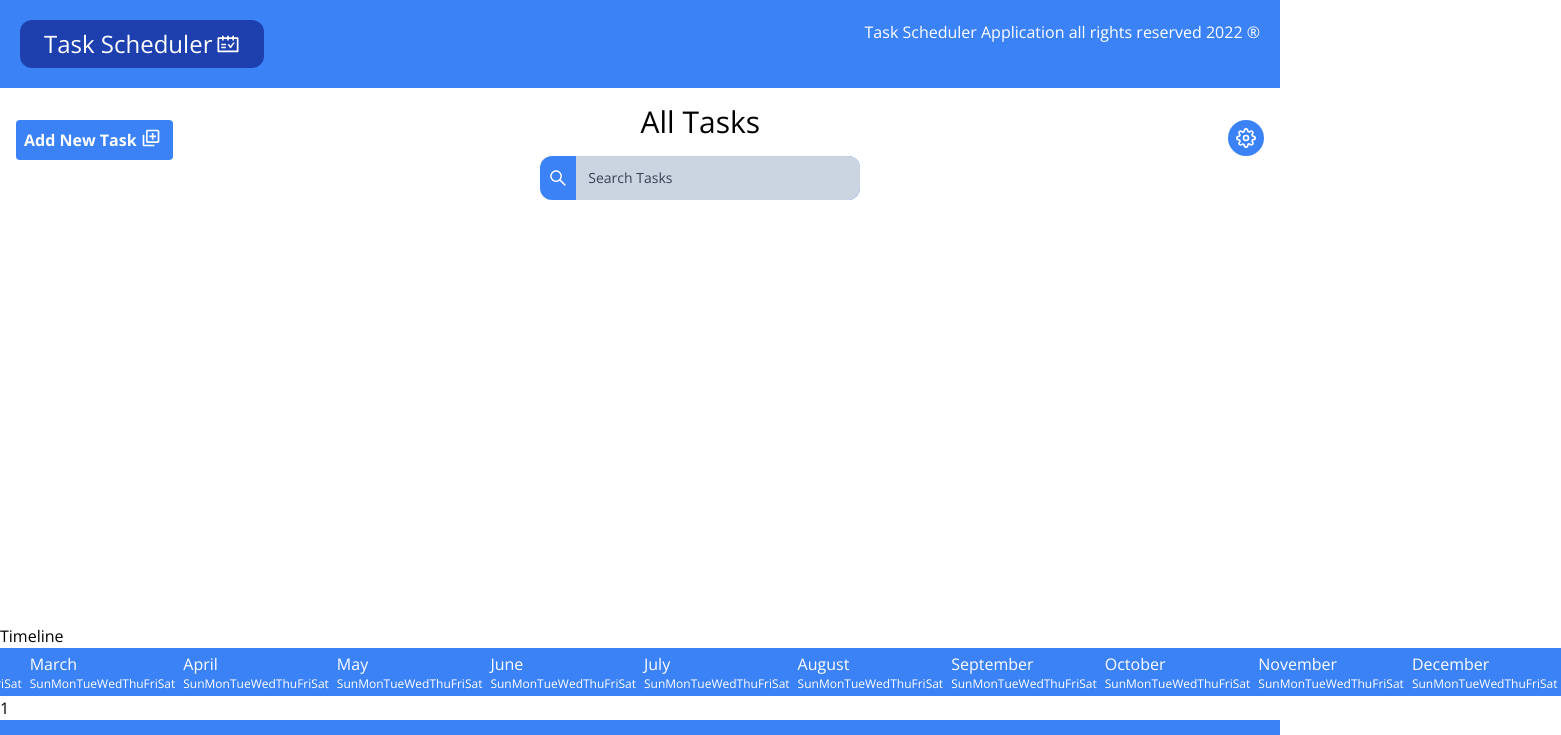
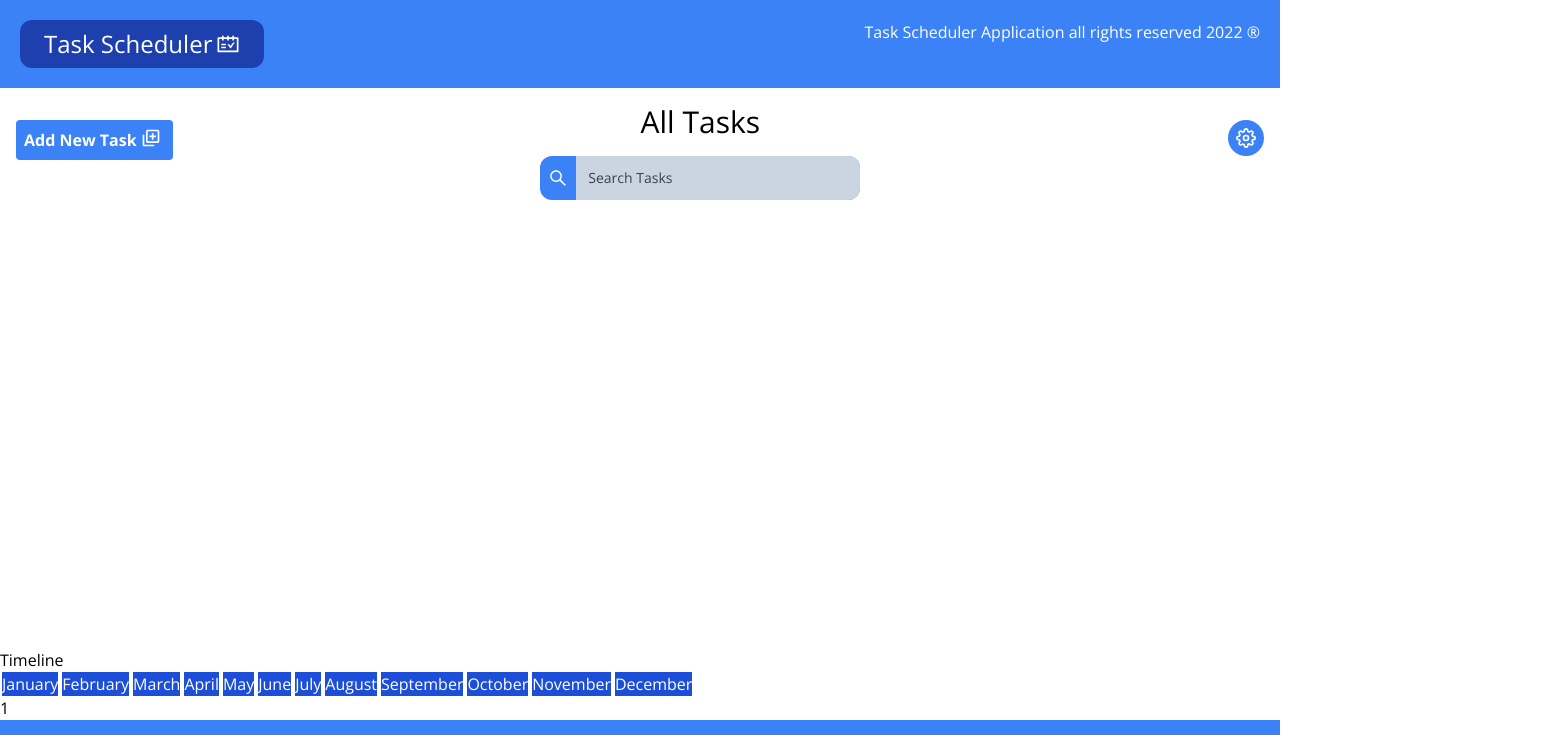
Before and after one commit to JamesTTTT/TaskScheduler, a React (Create React App) app: page / in a window 1280 px wide. Shown: the top 735 px of the page, 1561 px wide, since content can reach past the window. Built offline with nearby package versions, Linux system fonts and the light colour scheme.

Commit message:
Added functions for handling dates

```diff
--- a/src/App.js
+++ b/src/App.js
@@ -28,7 +28,9 @@ function App() {
           <TaskList loadedTasks={loadedTasks} updateTask={updateTask}/>
           <Settings/>
       </div>
-      <div><Timeline/></div>
+      <div>
+        <Timeline loadedTasks={loadedTasks}/>
+      </div>
       <div>
         <Footer/>
 
--- a/src/components/Timeline.jsx
+++ b/src/components/Timeline.jsx
@@ -9,12 +9,45 @@ const Timeline = (loadedTasks) => {
       dateObject: moment()
     })
 
-    // const timelineHeader = () => {
+  //   const daysOfTheYear = (month) => {
 
-    // }
+  //     let monthDayCount = monthDays(2022)
+  //      return monthDayCount.map((day)=> {
+  //          return (
+  //            <div key={day}>
+  //            <div className=' bg-blue-500 text-sm px-1 border-solid border-blue-800 border-x-2'>
+  //              <p>
+  //                {day}
+  //              </p>
+  //            </div>
+  //          </div>
+  //          );
+  //       });
+  //  }
 
-    // const taskRows = () => {
+    const daysOfTheYear = (y,m) =>{
+      //let months = moment.months();
 
+      let daysInMonths = [];
+      let yearMonth = "";
+      for (let mon = 1; mon<=12; mon++) {
+        yearMonth = y.toString()+"-0"+mon.toString()
+        const numDaysInMonth = moment(yearMonth, "YYYY-MM").daysInMonth();
+        daysInMonths.push(numDaysInMonth)
+      }
+      //for (let d = months.indexOf(m)+1)
+      //return daysInMonths
+
+    }
+
+    // const dateTask = (date) => {
+    //   let allTasks = loadedTasks.map(task => {
+    //     let shortendDate = 0;
+    //     if (task.startdate === date) {
+    //         return task
+    //     }
+    //   })
+    //   return allTasks
     // }
 
     const firstDayOfMonth = () => {
@@ -28,10 +61,10 @@ const Timeline = (loadedTasks) => {
 
     const week = () => {
        let weekdayshort = moment.weekdaysShort();
-        let weekdayshortname = weekdayshort.map(day => {
+        return weekdayshort.map(day => {
             return (
               <div key={day}>
-              <div className=' bg-blue-500 text-xs'>
+              <div className=' bg-blue-500 text-sm px-1 border-solid border-blue-800 border-x-2'>
                 <p>
                   {day}
                 </p>
@@ -39,19 +72,19 @@ const Timeline = (loadedTasks) => {
             </div>
             );
          });
-        return weekdayshortname
     }
 
-    const month = () => {
+    const monthDisplay = () => {
       let months = moment.months();
-      let monthNames = months.map(day => {
+      let monthNames = months.map(month => {
         return (
-          <div key={day}>
-            <div className='p-1 bg-blue-500'>
+          <div key={month}>
+            <div className=' bg-blue-700 text-center border-white border-x-2'>
               <p>
-                {day}
+                {month}
                 <div className='flex'>
-                  {week()}
+
+                  {daysOfTheYear(2022,month)}
                 </div>
               </p>
             </div>
@@ -64,8 +97,8 @@ const Timeline = (loadedTasks) => {
     return (
       <div>
         <p>Timeline</p>
-      <div className='flex text-white justify-center w-screen'>
-        {month()}
+      <div className='flex text-white justify-start max-w-screen-xs overflow-x-scroll'>
+        {monthDisplay()}
       </div>
 
       {firstDayOfMonth()}
```
